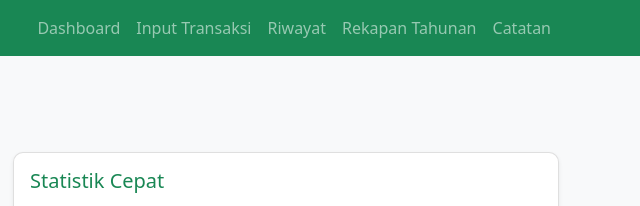
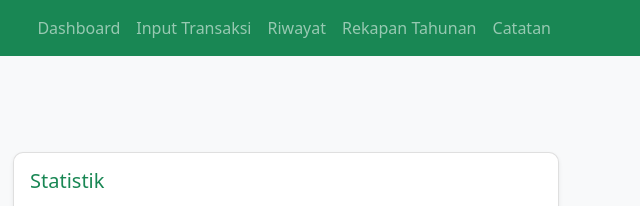
Before and after one commit to LetsAlfyy/Tabungan_Fyeliaa, a plain HTML site: page index.html in a window 1280 px wide. Shown: the top 206 px of the page, 639-1279 px from the left. Drawn offline with nearby package versions, Linux system fonts and the light colour scheme.

Commit message:
Change card title from 'Statistik Cepat' to 'Statistik'

```diff
--- a/index.html
+++ b/index.html
@@ -143,7 +143,7 @@
                 <div class="col-md-6 mb-4">
                     <div class="card stat-card h-100">
                         <div class="card-body">
-                            <h5 class="card-title text-success mb-3">Statistik Cepat</h5>
+                            <h5 class="card-title text-success mb-3">Statistik</h5>
                             <div class="row text-center">
                                 <div class="col-6">
                                     <div class="p-3">
```
